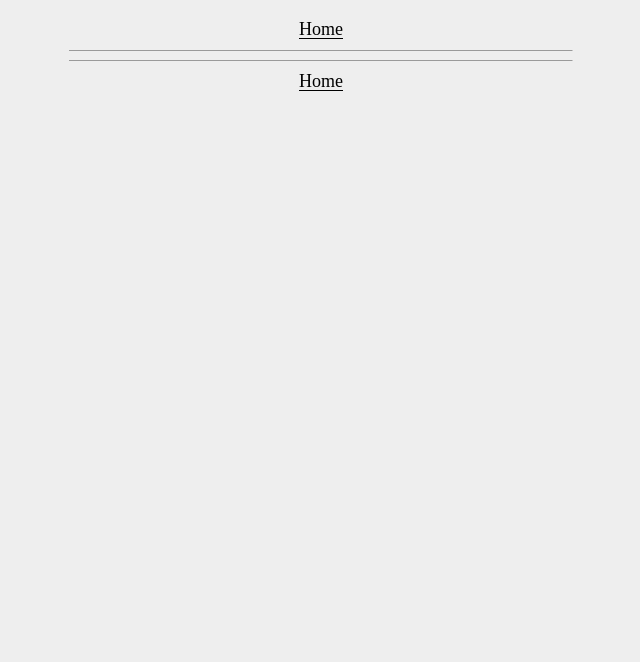
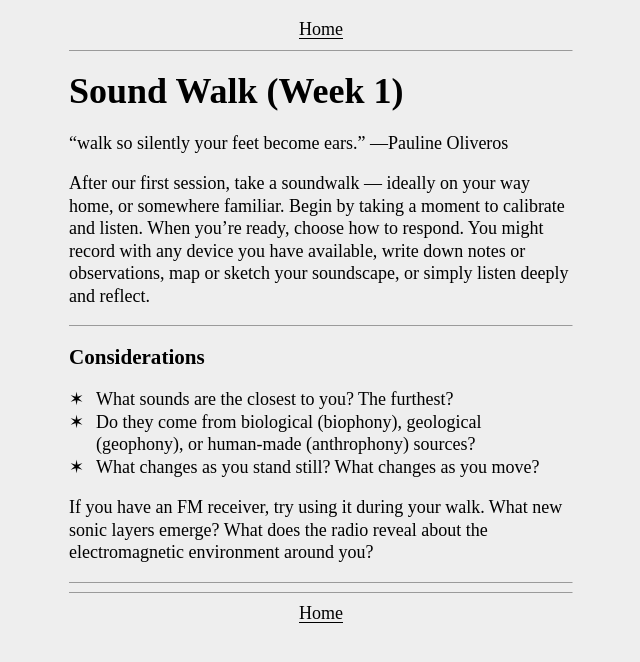
Before and after one commit to bryantwells/rr25, a Jekyll site: the page built from _pages/sound-walk.md, in a window 1280 px wide. Shown: the top 662 px of the page, without its empty margins (319-959 px from the left). Built offline with Jekyll 4.4.1, drawn with Linux system fonts in a browser that asks for light colours.

Commit message:
Update sound-walk.md

```diff
--- a/_pages/sound-walk.md
+++ b/_pages/sound-walk.md
@@ -2,3 +2,22 @@
 title: Sound Walk
 layout: default
 ---
+
+# Sound Walk (Week 1)
+
+“walk so silently your feet become ears.”
+—Pauline Oliveros
+
+After our first session, take a soundwalk — ideally on your way home, or somewhere familiar. Begin by taking a moment to calibrate and listen. When you’re ready, choose how to respond. You might record with any device you have available, write down notes or observations, map or sketch your soundscape, or simply listen deeply and reflect.
+
+---
+
+### Considerations
+
+- What sounds are the closest to you? The furthest?
+- Do they come from biological (biophony), geological (geophony), or human-made (anthrophony) sources?
+- What changes as you stand still? What changes as you move?
+
+If you have an FM receiver, try using it during your walk. What new sonic layers emerge? What does the radio reveal about the electromagnetic environment around you?
+
+---
```
